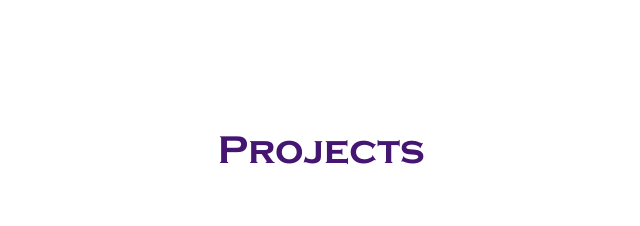
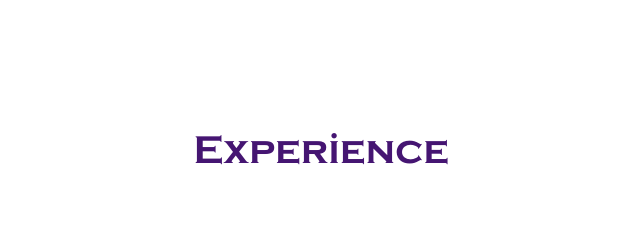
Before and after one commit to anilchary225/ANIL-CHARY-PORTFOLIO, a React (Vite) app: page /home in a window 1280 px wide. Shown: the part 4400-4626 px from the top of the page, without its empty margins (319-959 px from the left). Built offline with nearby package versions, Linux system fonts and the light colour scheme.

Commit message:
changed projects to Experience

```diff
--- a/src/Pages/HomePage/Home.jsx
+++ b/src/Pages/HomePage/Home.jsx
@@ -67,7 +67,7 @@ function Home() {
             className="text-center m-5"
             style={{ color: "var(--section-heading)" }}
           >
-            Projects
+            Experience
           </h1>
         </div>
         <div
```
